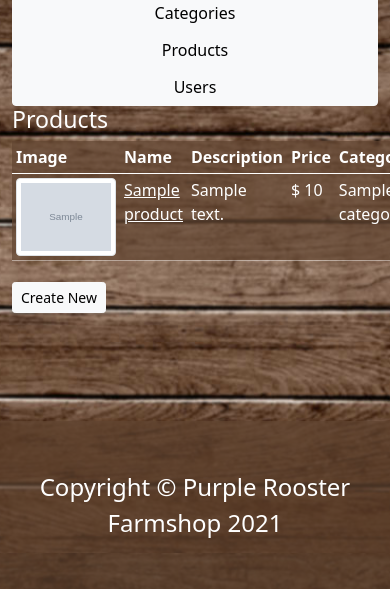
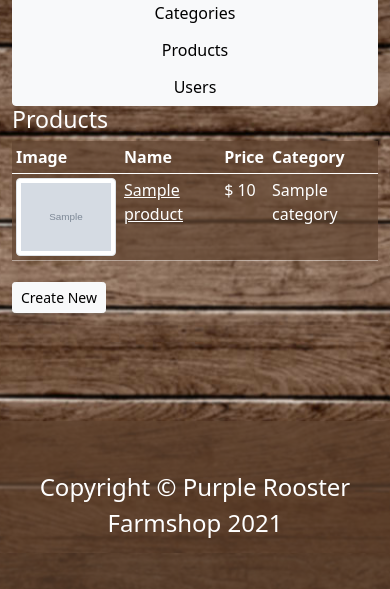
Before and after one commit to malmgrenola/rooster, a Flask app: template templates/admin/products.html in a window 390 px wide; the page is wider, and only the part inside the window is pictured. Shown: the part 291-880 px from the top of that part. Run offline with Flask 2, Linux system fonts and the light colour scheme; the template is opened without the code that fills it: most values are stand-ins (such as "Sample title", 1, 10 or a date in 2020); grey boxes marked "Sample" are stand-in pictures; a database or web service that is not in the repository returns one stand-in record (values such as "Sample title"); some libraries are stand-ins or nearby versions.

Commit message:
fix: table responsiveness

```diff
--- a/templates/admin/products.html
+++ b/templates/admin/products.html
@@ -1,11 +1,11 @@
 {% extends "admin/admin_base.html" %} {% block admin_base %}
 <h3>Products</h3>
+<div class="table-responsive">
   <table class="table table-sm table-dark">
     <thead>
       <tr>
         <th scope="col">Image</th>
         <th scope="col">Name</th>
-      <th scope="col">Description</th>
         <th scope="col">Price</th>
         <th scope="col">Category</th>
       </tr>
@@ -25,7 +25,6 @@
             >{% if product.name == "" %}No name{% endif %}{{product.name}}</a
           >
         </td>
-      <td>{{product.description}}</td>
         <td>
           $ {{product.price}}
         </td>
@@ -36,6 +35,7 @@
       {% endfor %}
     </tbody>
   </table>
+</div>
 <a class="btn btn-light btn-sm" href="product/new">
   Create New
 </a>
--- a/templates/basket.html
+++ b/templates/basket.html
@@ -8,6 +8,7 @@
     <div class="row justify-content-center">
       <div class="col mb-5 mb-5 mt-5">
         {% if basket %}
+        <div class="table-responsive">
           <table class="table table-sm table-dark">
             <thead>
               <tr>
@@ -84,6 +85,7 @@
               </tr>
             </tbody>
           </table>
+        </div>
         {% else %}
         <p>Your basket is empty!</p>
         {% endif %}
```
Also changed, not shown: README.md. Lines whose indentation alone changed are shown as unchanged.
